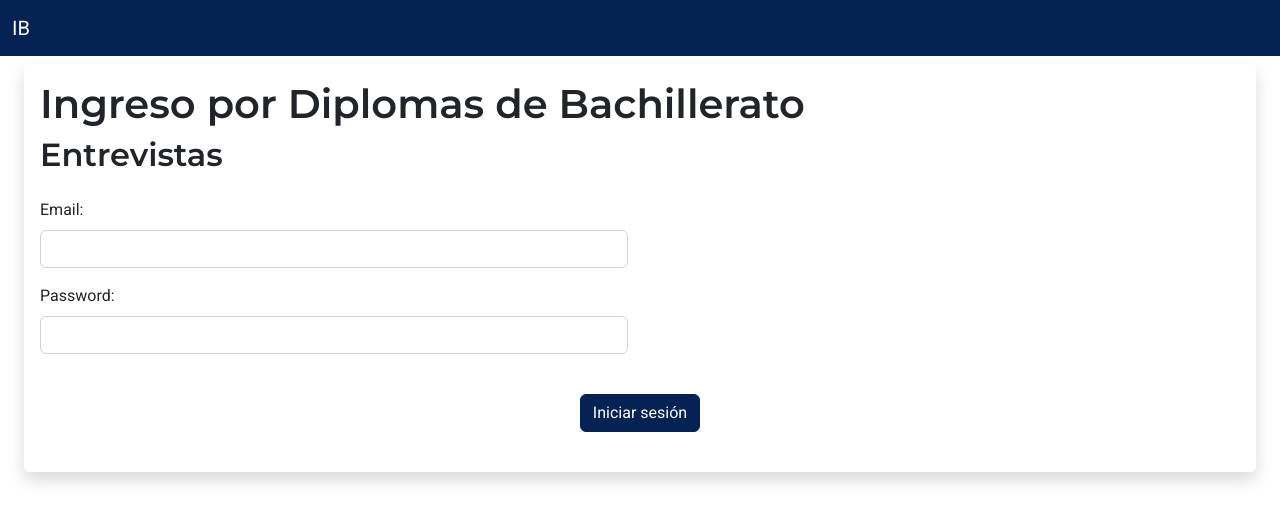
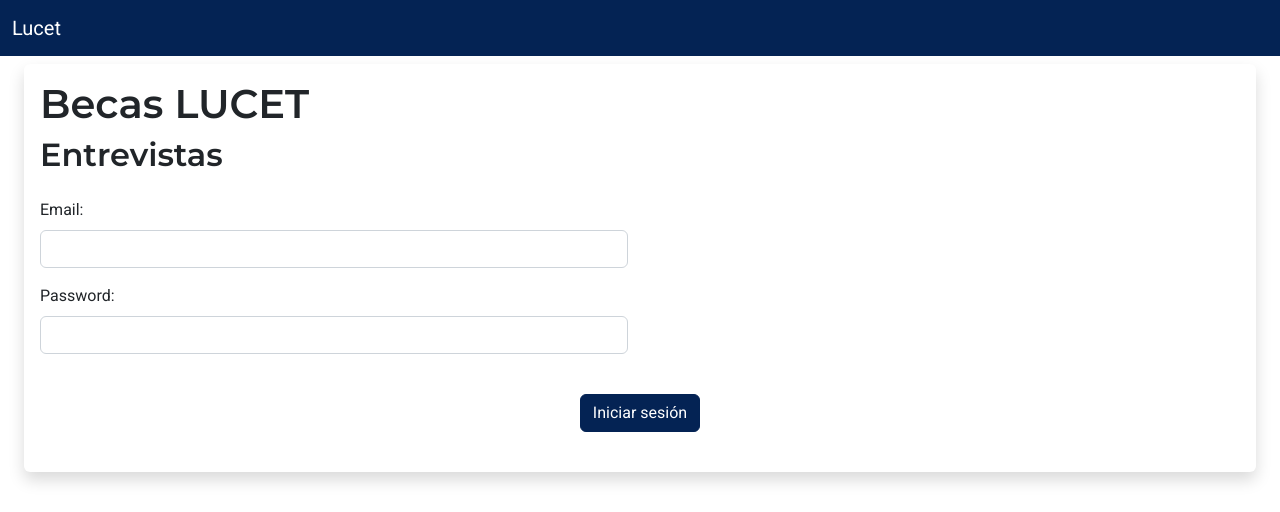
Before and after one commit to DIAD-PUCP/entrevistas-bachillerato, a FastAPI app: page /login in a window 1280 px wide. Shown: the top 512 px of the page. Run offline with FastAPI, Linux system fonts and the light colour scheme; parts of the project's set-up code (start-up, migrations or seed data) failed here and were passed over; some libraries are stand-ins or nearby versions.

Commit message:
Cambiar branding

```diff
--- a/templates/base.tpl.html
+++ b/templates/base.tpl.html
@@ -77,13 +77,13 @@
     {% endblock %}
     <style>
     </style>
-    <title>Entrevistas - Bachillerato{{ title }}</title>
+    <title>Entrevistas - Becas Lucet{{ title }}</title>
 </head>
 
 <body class="bg-body-tertiary">
     <nav class="navbar navbar-expand-md navbar-dark bg-primary" hx-boost="true">
         <div class="container-fluid">
-            <a class="navbar-brand" href="#">IB</a>
+            <a class="navbar-brand" href="#">Lucet</a>
             <button class="navbar-toggler" type="button" data-bs-toggle="collapse" data-bs-target="#navbarNavDropdown" aria-controls="navbarNavDropdown" aria-expanded="false" aria-label="Toggle navigation">
                 <span class="navbar-toggler-icon"></span>
             </button>
--- a/templates/index.tpl.html
+++ b/templates/index.tpl.html
@@ -2,7 +2,6 @@
 {% block content %}
 <h2> Manual para la aplicación del instrumento de evaluación</h2>
 <ul>
-<li>Aquí puede <a href="/assets/custom/Manual_Entrevista_Bachillerato.pdf" target="_blank">descargar</a> el manual del entrevistador.</li>
-<li>Aquí puede <a href="/assets/custom/Pautas%20para%20uso%20del%20Zoom.pdf" target="_blank">descargar</a> las pautas para el uso de zoom en las entrevistas de bachillerato.</li>
+<li>Aquí puede <a href="/assets/custom/Pautas%20para%20uso%20del%20Zoom.pdf" target="_blank">descargar</a> las pautas para el uso de zoom en las entrevistas.</li>
 </ul>
 {% endblock %}
--- a/templates/login.tpl.html
+++ b/templates/login.tpl.html
@@ -1,6 +1,6 @@
 {% extends "base.tpl.html" %}
 {% block content %}
-<h1>Ingreso por Diplomas de Bachillerato</h1>
+<h1>Becas LUCET</h1>
 <h2 class="mb-4">Entrevistas</h2>
 <form id="login" hx-post="/login{% if target %}?target={{target}}{% endif %}" hx-target="body" hx-swap="outerHTML">
     <div class="row mb-3">
```
